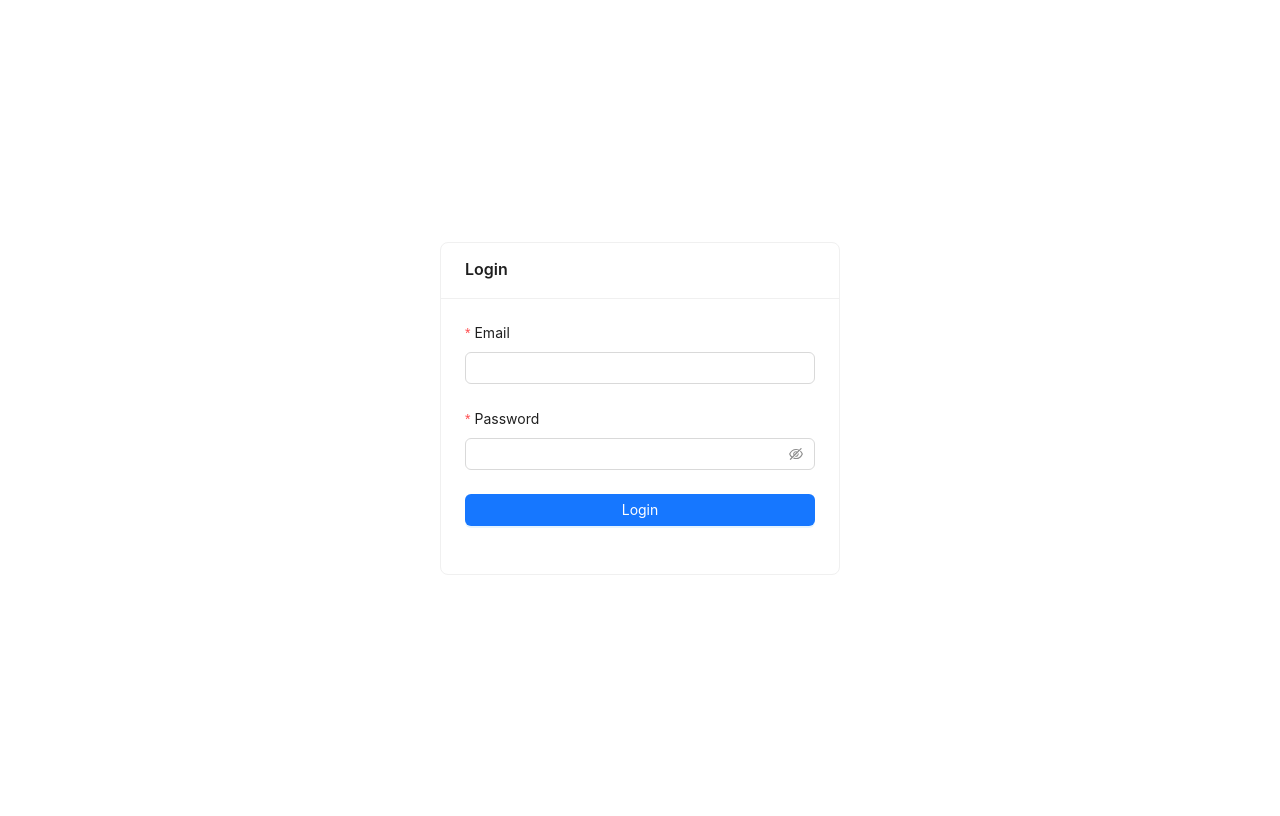
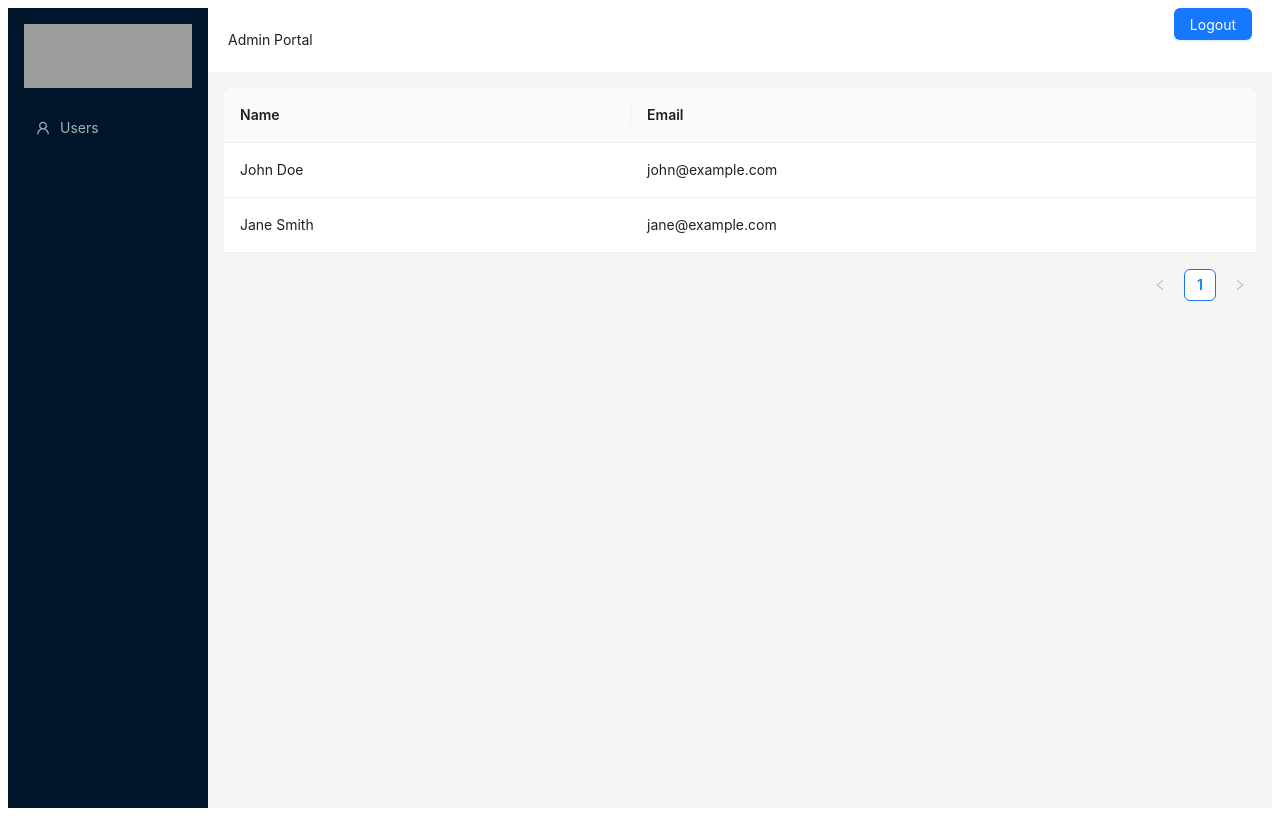
Before and after one commit to csgear/react-admin-portal, a React (Vite) app: page /admin/users in a window 1280 px wide. Built offline with nearby package versions, Linux system fonts and the light colour scheme; grey boxes are pictures that could not be loaded.

Commit message:
- add layout page - add dummy user list page - setup routes

```diff
--- a/src/App.jsx
+++ b/src/App.jsx
@@ -1,11 +1,21 @@
+import React from "react";
+import { BrowserRouter as Router, Route, Routes } from "react-router-dom";
+import AdminLayout from "./pages/AdminLayout";
+import UserList from "./pages/UserList";
 import Login from "./pages/Login";
 
-function App() {
+const App = () => {
   return (
-    <>
-      <Login />
-    </>
+    <Router>
+      <Routes>
+        <Route path="/login" element={<Login />} />
+        <Route path="/admin" element={<AdminLayout />}>
+          <Route path="/admin/users" element={<UserList />} />
+        </Route>
+        {/* Add other routes here */}
+      </Routes>
+    </Router>
   );
-}
+};
 
 export default App;
--- /dev/null
+++ b/src/pages/AdminLayout.jsx
@@ -0,0 +1,65 @@
+import React from "react";
+import { Layout, Menu, Button } from "antd";
+import { UserOutlined } from "@ant-design/icons";
+import { useNavigate, Outlet } from "react-router-dom";
+
+const { Header, Sider, Content } = Layout;
+
+const AdminLayout = () => {
+  const navigate = useNavigate();
+
+  const handleLogout = () => {
+    // Add your logout logic here
+    navigate("/login");
+  };
+
+  const handleMenuClick = ({ key }) => {
+    if (key === "users") {
+      navigate("/admin/users");
+    }
+  };
+
+  return (
+    <Layout style={{ minHeight: "100vh" }}>
+      <Sider>
+        <div style={{ height: 64, margin: 16, background: "#fff" }}>
+          {/* Replace with your logo image */}
+          <img
+            src="/path-to-your-logo.png"
+            alt="Logo"
+            style={{ height: "100%", width: "100%" }}
+          />
+        </div>
+        <Menu theme="dark" mode="inline" onClick={handleMenuClick}>
+          <Menu.Item key="users" icon={<UserOutlined />}>
+            Users
+          </Menu.Item>
+        </Menu>
+      </Sider>
+      <Layout>
+        <Header
+          style={{
+            background: "#fff",
+            padding: 0,
+            display: "flex",
+            justifyContent: "space-between",
+          }}
+        >
+          <div style={{ paddingLeft: "20px" }}>Admin Portal</div>
+          <Button
+            type="primary"
+            onClick={handleLogout}
+            style={{ marginRight: "20px" }}
+          >
+            Logout
+          </Button>
+        </Header>
+        <Content style={{ margin: "16px" }}>
+          <Outlet />
+        </Content>
+      </Layout>
+    </Layout>
+  );
+};
+
+export default AdminLayout;
--- /dev/null
+++ b/src/pages/UserList.jsx
@@ -0,0 +1,35 @@
+// src/pages/UserList.jsx
+import React from "react";
+import { Table } from "antd";
+
+const UserList = () => {
+  const dataSource = [
+    {
+      key: "1",
+      name: "John Doe",
+      email: "john@example.com",
+    },
+    {
+      key: "2",
+      name: "Jane Smith",
+      email: "jane@example.com",
+    },
+  ];
+
+  const columns = [
+    {
+      title: "Name",
+      dataIndex: "name",
+      key: "name",
+    },
+    {
+      title: "Email",
+      dataIndex: "email",
+      key: "email",
+    },
+  ];
+
+  return <Table dataSource={dataSource} columns={columns} />;
+};
+
+export default UserList;
```
